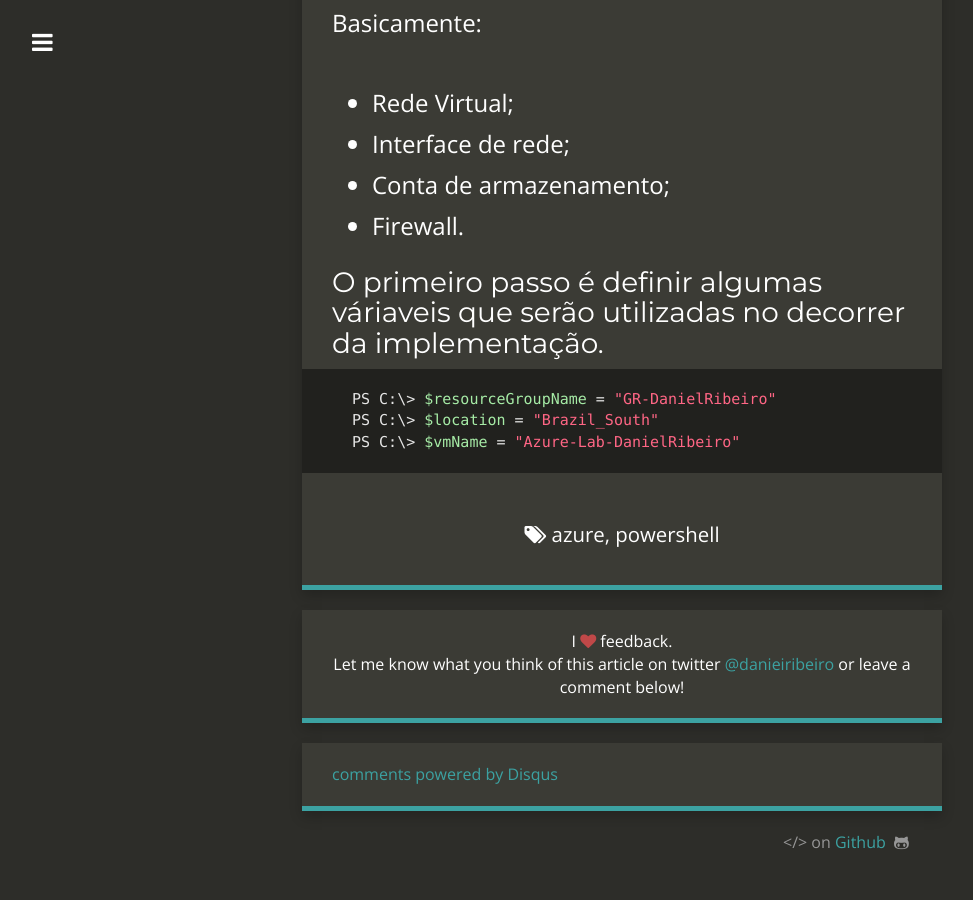
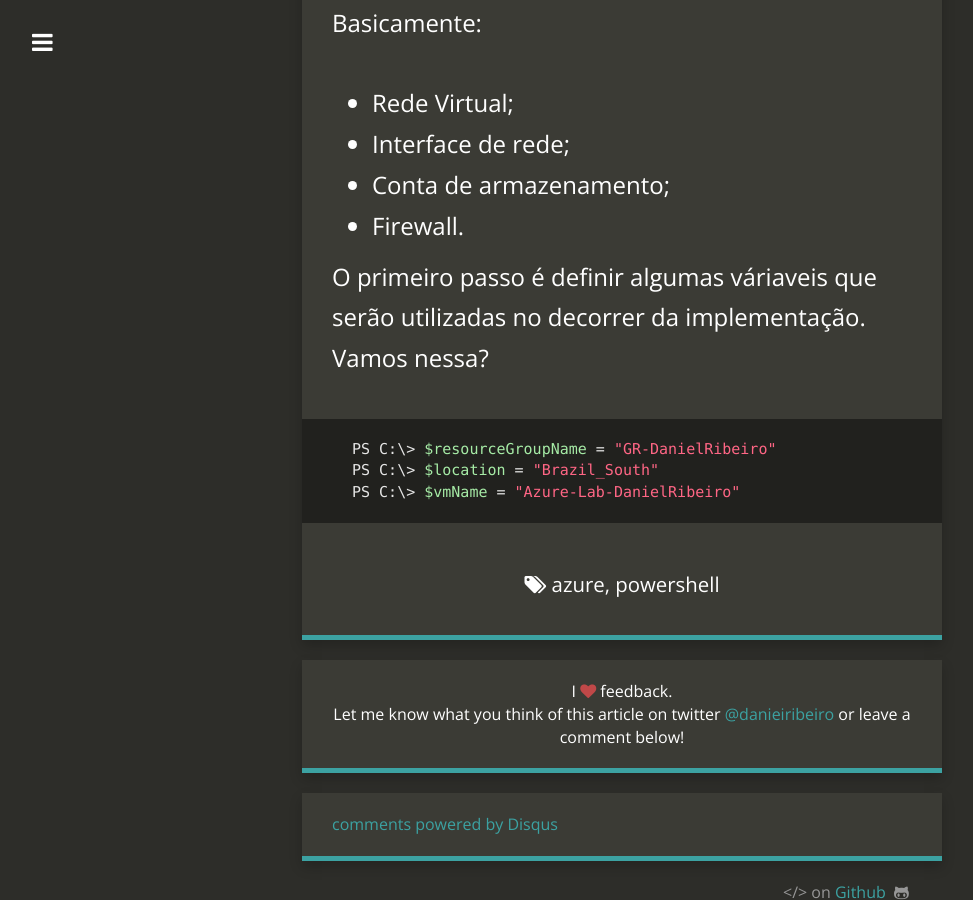
Before and after one commit to daribei/xdanielribeiro.github.io, a Jekyll site: the page built from _posts/2017-12-13-azure-powershell.md, in a window 1280 px wide and 900 px high, scrolled down 1430 px. Shown: the whole window, without its empty margins (18-991 px from the left). Built offline with Jekyll 4.4.1, drawn with Linux system fonts in a browser that asks for light colours; nearby versions of some CDN libraries; comment, search, counter and statistics services are not loaded; before the commit the page ends 2304 px from its top, so only the background shows below that.

Commit message:
Update 2017-12-13-azure-powershell.md

````diff
--- a/_posts/2017-12-13-azure-powershell.md
+++ b/_posts/2017-12-13-azure-powershell.md
@@ -33,7 +33,8 @@
 - Conta de armazenamento;
 - Firewall.
 
-### O primeiro passo é definir algumas váriaveis que serão utilizadas no decorrer da implementação.
+O primeiro passo é definir algumas váriaveis que serão utilizadas no decorrer da implementação.
+Vamos nessa?
 
 ```
 PS C:\> $resourceGroupName = "GR-DanielRibeiro"
````
